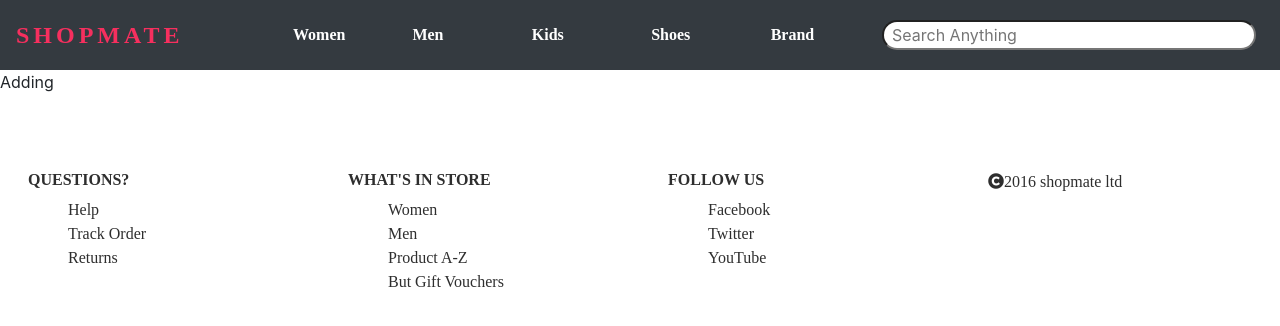
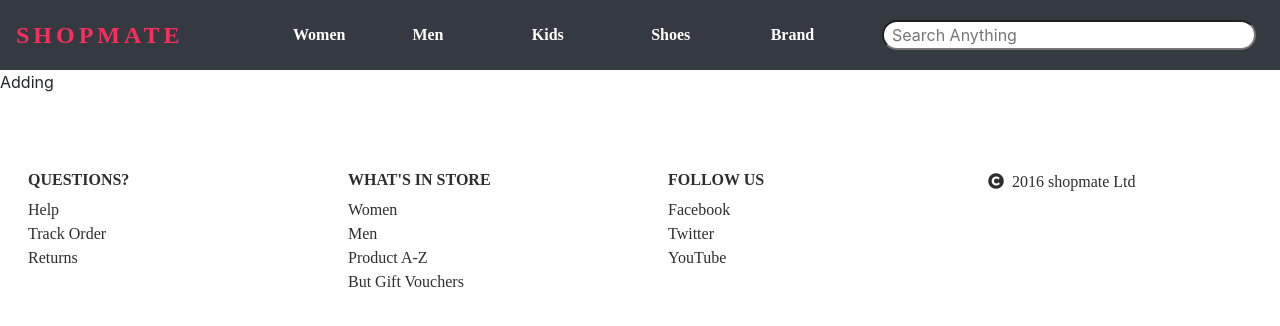
Before and after one commit to karagudisuma/shopmate, a React (Create React App) app: page / in a window 1280 px wide. Shown: the top 326 px of the page. Built offline with nearby package versions, Linux system fonts and the light colour scheme.

Commit message:
CSS adjustments for footer

```diff
--- a/src/Footer/Components/Footer.js
+++ b/src/Footer/Components/Footer.js
@@ -35,7 +35,7 @@ class Footer extends Component {
                     </ul>
                 </div>
                 <div className="footer-list">
-                    <p className="footer-text"><i class="fa fa-copyright"></i>2016 shopmate ltd</p>
+                    <p className="footer-text"><i className="fa fa-copyright mr-2"></i>2016 shopmate Ltd</p>
                 </div>
             </div>
         )
--- a/src/Footer/Styles/style.scss
+++ b/src/Footer/Styles/style.scss
@@ -10,8 +10,10 @@
     flex: 1;
     margin: 60px auto 60px 28px;
     ul{
+        padding: 0px;
         li{
             list-style-type: none;
+            margin-left: 0px;
         }
     }
 }
```
